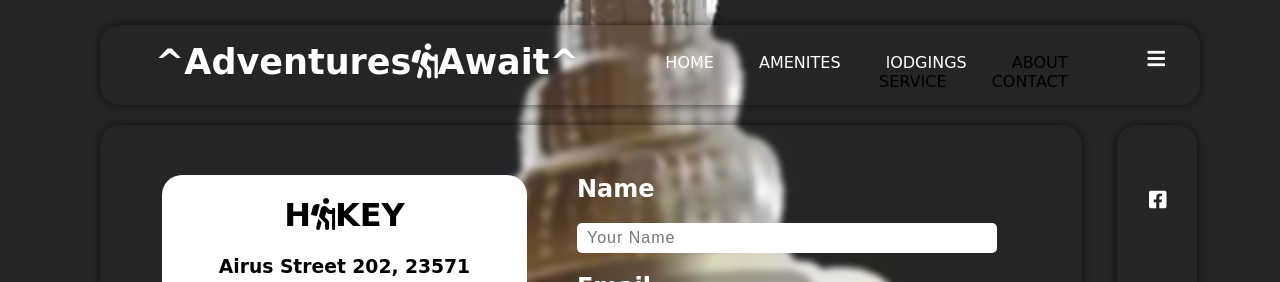
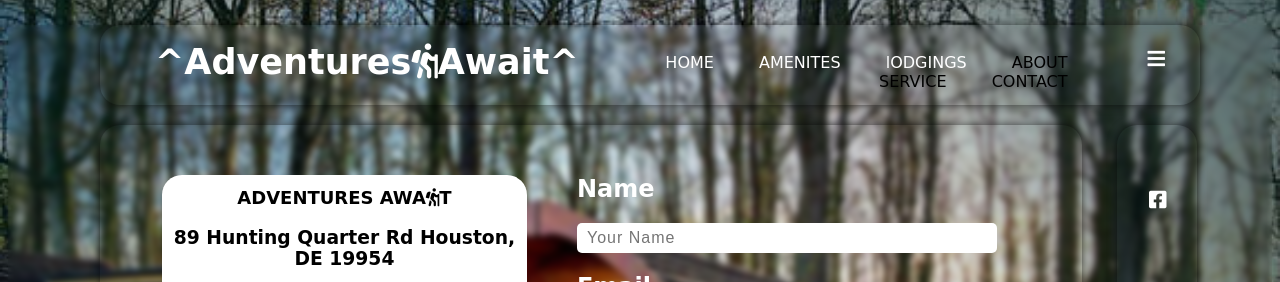
Before and after one commit to aubrey6t2/adventuresawaitrr, a plain HTML site: page contact.html in a window 1280 px wide. Shown: the top 282 px of the page. Drawn offline with Linux system fonts and the light colour scheme; grey boxes are pictures that could not be loaded.

Commit message:
Add files via upload

```diff
--- a/contact.html
+++ b/contact.html
@@ -28,8 +28,8 @@
             <div class="main">
                 <div class="content">
                     <div class="contact">
-                        <h1>H<i class="fas fa-hiking"></i>KEY</h1>
-                        <h3>Airus Street 202, 23571</h3>
+                        <h1 style=" font-size:large"> ADVENTURES AWA<i class="fas fa-hiking"></i>T</h1>
+                        <h3>89 Hunting Quarter Rd Houston, DE 19954</h3>
                         <!-- embed map here with embedmymap.com -->
                         <div class="mapouter"><div class="gmap_canvas"><iframe class="gmap_iframe" width="100%" frameborder="0" scrolling="no" marginheight="0" marginwidth="0" src="https://maps.google.com/maps?width=600&amp;height=400&amp;hl=en&amp;q=abuja nigeria&amp;t=k&amp;z=&amp;ie=UTF8&amp;iwloc=B&amp;output=embed"></iframe>undefined</div><style>.mapouter{position:relative;text-align:right;width:100%;height:400px;}.gmap_canvas {overflow:hidden;background:none!important;width:100%;height:200px;}.gmap_iframe {height:400px!important;}</style></div>
                     </div>
--- a/css/about.css
+++ b/css/about.css
@@ -1,5 +1,5 @@
 body{
-    background-image: url(../img/shell.png);
+    background-image: url(../img/abt.jpg);
     background-position: center;
     background-size:cover;
 
@@ -76,7 +76,7 @@ nav ul li a:hover{
 }
 
 .content{
-    background-image:url(../img/shell.png);
+    background-image:url(../img/abt.jpg);
 
     background-position: center;
     background-size: cover;
--- a/css/contact.css
+++ b/css/contact.css
@@ -1,5 +1,5 @@
 body{
-    background-image: url(../img/shell.png);
+    background-image: url(../img/abt.jpg);
     background-position: center;
     background-size:cover;
 
--- a/css/service.css
+++ b/css/service.css
@@ -1,5 +1,5 @@
 body{
-    background-image: url(../img/shell.png);
+    background-image:url(../img/abt.jpg);
     background-position: center;
     background-size:cover;
 
```
